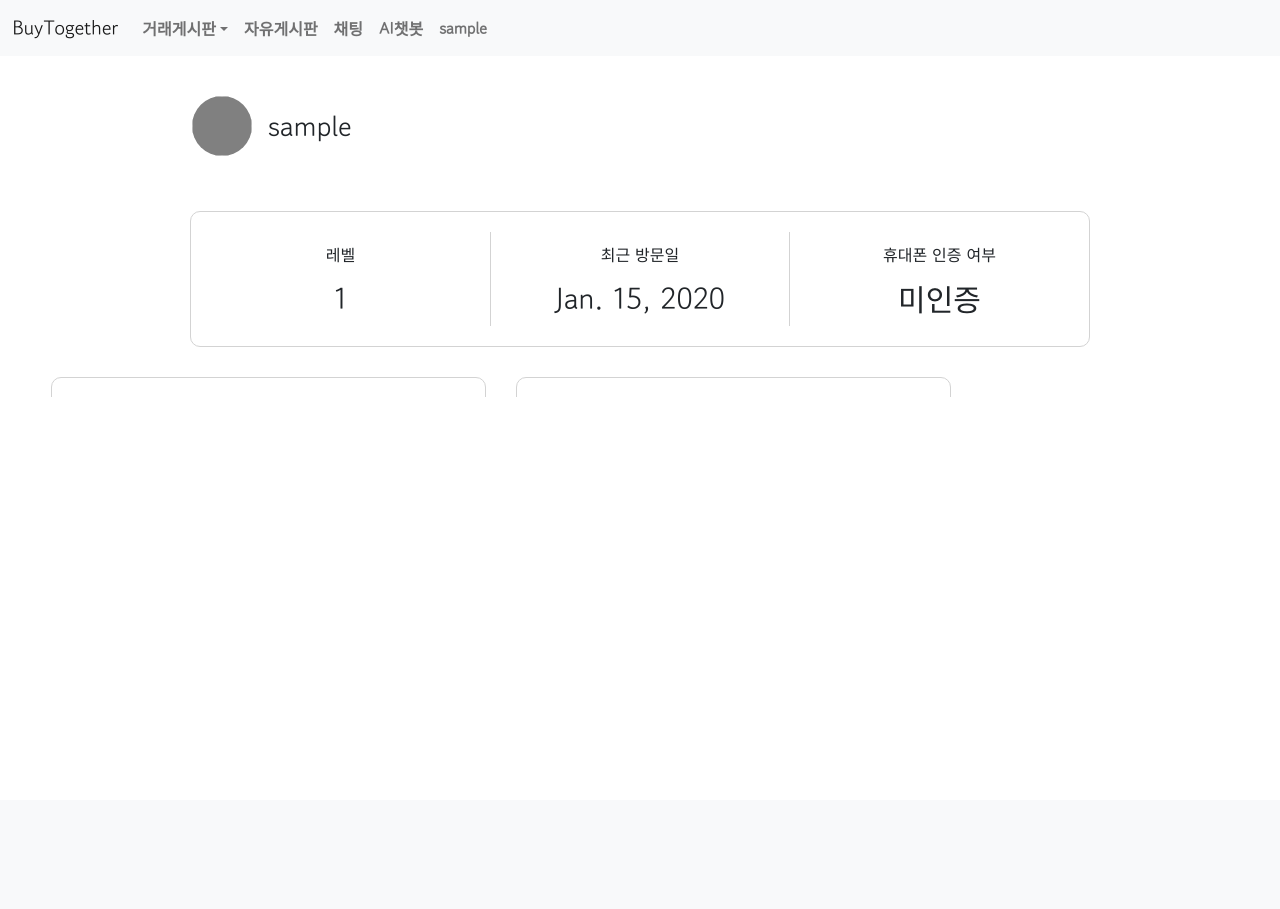
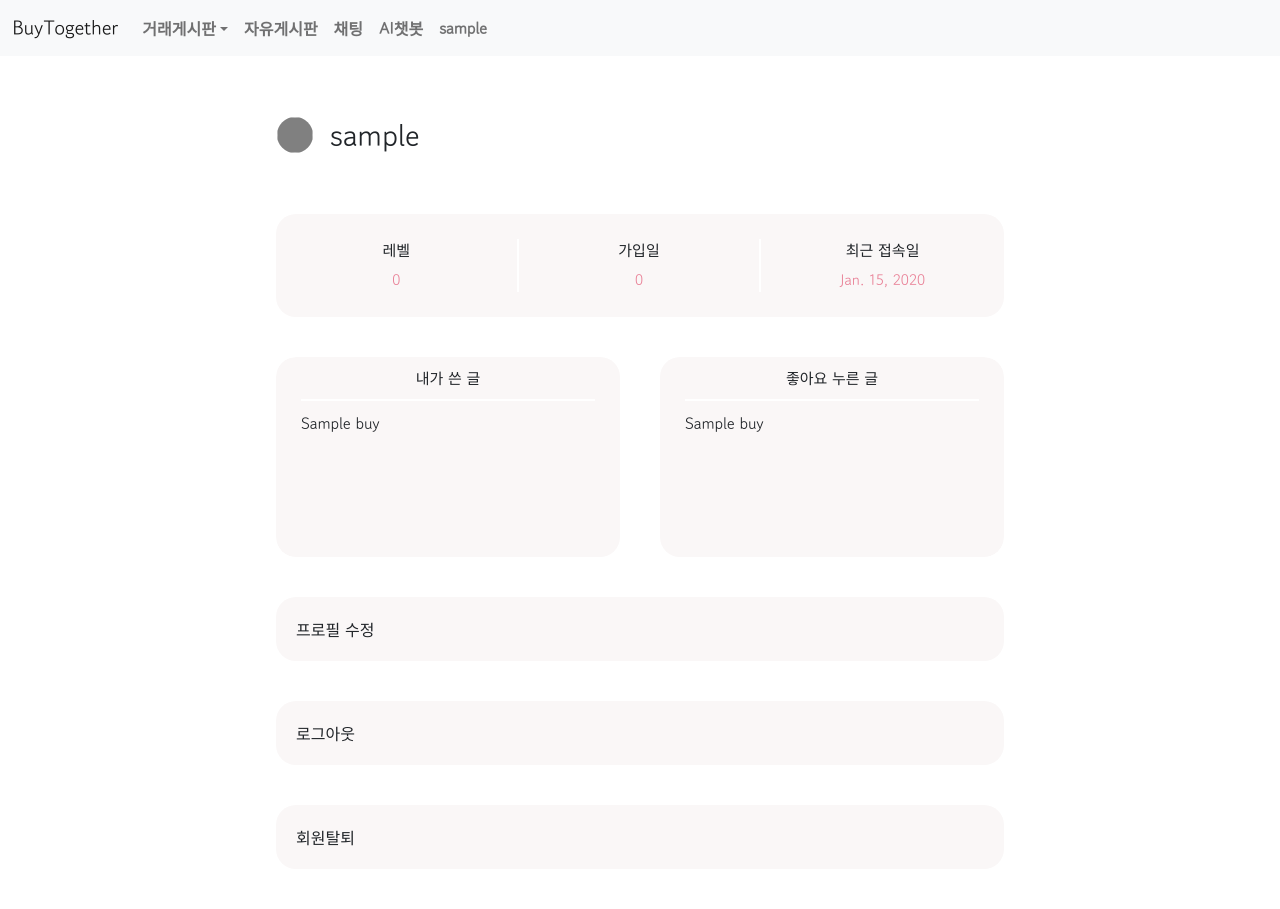
Before and after one commit to 21720819/BT, a Django app: a page that uses templates/profile/home.html in a window 1280 px wide. Before the commit the page ends 397 px from the top, so only its background shows below. Run offline with Django 4.2, Linux system fonts and the light colour scheme; tables that the repository leaves empty hold one stand-in row (values such as "Sample post").

Commit message:
프로필까지

```diff
--- a/static/style.css
+++ b/static/style.css
@@ -25,10 +25,26 @@
 
   padding: 20px 0;
   /* margin-top: 20px; */
-  margin-left: auto;
-  margin-right: auto;
+  margin: 0 auto;
 
   overflow: hidden;
+}
+.detail_nav {
+  width: 100%;
+
+  padding: 0 20px;
+
+  overflow: hidden;
+}
+.detail_navEle {
+  text-decoration: none;
+
+  font-size: 12px;
+  color: grey;
+
+  margin-left: 10px;
+
+  float: right;
 }
 /* .detail_visual {
  width: calc(65% - 40px);
@@ -67,6 +83,7 @@
   /* border-color: lightgrey; */
   border-color: white;
   border-radius: 30px;
+  /* background-color: rgb(250, 247, 247); */
   margin: 20px;
   padding: 20px 0;
   float: right;
@@ -86,7 +103,7 @@
   color: #E98197;
   padding-top: 20px;
 }
-.detail_lev {
+.detail__lev {
   width: 20px;
   height: 20px;
   border-radius: 10px;
@@ -119,7 +136,7 @@
 .detail_likeButton {
   width: 50px;
   height: 50px;
-  margin: 0 20px 0 0;
+  margin: 0 25px 0 0;
   border: 0;
   border-radius: 25px;
   vertical-align: top;
@@ -201,10 +218,13 @@
 
     float: none;
   } */
+  .detail_nav {
+    margin: 5px 0;
+  }
   .detail_img {
     width: calc(100% - 40px);
     height: calc(calc(100vw - 15.15px) - 60px);
-    margin-bottom: 10px;
+    margin-top: 10px;
   }
   .detail_map {
     width: calc(100% - 40px);
@@ -214,6 +234,7 @@
   .detail_main {
     width: calc(100% - 40px);
     padding: 0;
+    margin-top: 10px;
 
     /* float: none; */
   }
@@ -223,100 +244,97 @@
 }
 
 
-.detail_division {
- width: 900px;
- border: 1px solid;
- border-color: lightgrey;
- border-radius: 10px 10px;
- padding: 20px;
- margin-bottom: 30px;
- margin-left: auto;
- margin-right: auto;
-}
-.detail_division_t {
- width: 900px;
- border: 1px solid;
- border-color: lightgrey;
- border-radius: 10px 10px;
- padding: 20px 0;
- margin-bottom: 30px;
- margin-left: auto;
- margin-right: auto;
-}
 
-/* .detail_img_default {
-   width: 858px;
-   height: 600 px;
-   border-radius: 10px 10px;
-   object-fit: cover;
-   background-color: lightgrey;
-   margin-top: 20px;
-} */
-
-.detail_td {
-   width: 299.6px;
-   padding: 5px;
-}
-.detail_table_line {
-   border-right: 1px solid lightgrey;
-   border-left: 1px solid lightgrey;
-}
+/* ---------chat---------- */
 
 
-
-/* ---------chat---------- */
-.chat_img {
- width: 60px;
- height: 60px;
- border-radius: 10px 10px;
+/* ---------profile---------- */
+#profile_table {
+  width: calc(100% - 40px);
+  margin: 40px 20px;
+}
+.profile_img {
+  width: 36px;
+  height: 36px;
+  border-radius: 18px;
   background-color: grey;
 
   display: flex;
   justify-content: center;
   align-items: center;
 }
-.chat_list_text {
- width: 700px;
+.profile_nick {
+  margin: 0;
   padding-left: 15px;
- margin: 0;
+  font-size: 30px;
+  text-overflow: ellipsis;
   overflow: hidden;
- text-overflow: ellipsis;
+}
+.profile_summary {
+  width: calc(100% - 40px);
+  /* height: 140px; */
+  border-radius: 20px;
+  background-color: rgb(250, 247, 247);
+  margin: 20px;
+  padding: 25px 0;
+
+  float: left;
+  overflow: hidden;
+}
+.profile_division {
+  width: calc(calc(100% / 3));
+  float: left;
+}
+.profile_divUpParts {
+  font-size: 15px;
+  text-align: center;
+  /* padding-top: 10px; */
+}
+.profile_divDownParts {
+  font-size: 15px;
+  color: #E98197;
+  /* font-weight: bold; */
+  text-align: center;
+  padding-top: 7.5px;
+  /* padding-bottom: 10px; */
+}
+.profile_verticalHr {
+  border-right: 2px solid white;
+}
+.profile_halfDiv {
+  width: calc(calc(calc(100% - 40px) / 2));
+  min-height: 200px;
+  border-radius: 20px;
+  background-color: rgb(250, 247, 247);
+  padding: 0 25px;
+
+  float: left;
+}
+#profile_myPost {
+  margin-right: 40px;
+}
+.profile_horizontalHr {
+  border-bottom: 2px solid white;
 }
 
-/* ---------profile---------- */
-.profile_img {
- width: 60px;
- height: 60px;
- border-radius: 30px 30px;
- background-color: grey;
+@media screen and (max-width:768px) {
+  #profile_table {
+    margin: 30px 20px;
+  }
+  .profile_summary {
+    margin: 15px 20px;
+  }
+  .profile_halfDiv {
+    width: 100%;
+  }
+  #profile_myPost {
+    margin: 0 0 30px 0;
+  }
+  #profile_delete {
+    margin-bottom: 20px;
+  }
+}
 
- display: flex;
- justify-content: center;
- align-items: center;
-}
-.profile_half_division {
- width: 435px;
- height: 500px;
- border: 1px solid;
- border-color: lightgrey;
- border-radius: 10px 10px;
- margin-bottom: 30px;
- float: left;
-}
-.division_table {
- width: 898px;
- text-align: center;
- border-collapse: collapse;
-}
-.half_division_title {
- padding: 20px;
-}
-.half_division_info {
- padding: 0 20px 20px 20px;
-}
-.profile_list {
- font-size: 20px;
-}
 
 /* ---------font---------- */
 
@@ -333,6 +351,9 @@
 /* ---------create---------- */
 *:focus {
   outline: none;
+}
+.create_img768 {
+  margin-top: 20px;
 }
 .create_pick {
   margin: 20px;
--- a/templates/buy/create.html
+++ b/templates/buy/create.html
@@ -8,7 +8,7 @@
         {% csrf_token %}
 
         <!-- 사진 -->
-        <div class="detail_img" style="position: relative;">
+        <div class="detail_img create_img768" style="position: relative;">
             {{form.photo}}
             <label id="create_pickButton" for="photo" style="z-index: 3;">+</label>
             <img id="create_tempImage" class="create_img" style="z-index: 2;">
--- a/templates/profile/home.html
+++ b/templates/profile/home.html
@@ -2,13 +2,71 @@
 
 {% block content %}
 
-<div class="detail_container">
+<div class="detail_container" style="max-width: 768px;">
+    <table id="profile_table">
+        <tr>
+            <td style="width: 30px;"><img class="profile_img"></td>
+            <td style="font-size: 20px; text-align: left;">
+                <h3 class="profile_nick">{{user.username}}</h3>
+                <!-- <h4 class="profile_text" style="font-size: 15px;">{{user.level}}</h4> -->
+            </td>
+        </tr>
+    </table>
+
+    <div class="profile_summary">
+        <div class="profile_division">
+            <div class="profile_divUpParts profile_verticalHr">레벨</div>
+            <div class="profile_divDownParts profile_verticalHr">0</div>
+        </div>
+        <div class="profile_division">
+            <div class="profile_divUpParts profile_verticalHr">가입일</div>
+            <div class="profile_divDownParts profile_verticalHr">0</div>
+        </div><div class="profile_division">
+            <div class="profile_divUpParts">최근 접속일</div>
+            <div class="profile_divDownParts">{{user.last_login.date}}</div>
+        </div>
+    </div>
+
+    <div class="profile_summary" style="background-color: white; padding: 0;">
+        <div id="profile_myPost" class="profile_halfDiv">
+            <div class="profile_divUpParts profile_horizontalHr" style="margin-bottom: 10px; padding: 10px 0;">내가 쓴 글</div>
+            <div>
+                {% for post in p_post %}
+                    <a href="{% url 'buyDetail' post.id %}" class="profile_list nav-link nav_change_color">{{post.title}}</a>
+                {% endfor %}
+            </div>
+        </div>
+        <div class="profile_halfDiv">
+            <div class="profile_divUpParts profile_horizontalHr" style="margin-bottom: 10px; padding: 10px 0;">좋아요 누른 글</div>
+            <div>
+                {% for like in likes %}
+                    <a href="{% url 'buyDetail' like.id %}" class="profile_list nav-link nav_change_color">{{like.title}}</a>
+                {% endfor %}
+            </div>
+        </div>
+    </div>
+
+    <div class="profile_summary" style="padding: 20px;">
+        <a class="nav-link nav_change_color" href="">프로필 수정</a>
+    </div>
+
+    <div class="profile_summary" style="padding: 20px;">
+        <a class="nav-link nav_change_color" href="{% url 'logout' %}">로그아웃</a>
+    </div>
+
+    <div id="profile_delete" class="profile_summary" style="padding: 20px;">
+        <a class="nav-link nav_change_color" href="">회원탈퇴</a>
+    </div>
+</div>
+
+
+<!-- <div class="detail_container">
     <table style="width: 900px; margin: 20px auto 40px auto;">
         <tr>
             <td style="width: 60px; padding: 0 0 15px 2px;"><img class="profile_img"></td>
             <td style="font-size: 20px; text-align: left; padding-bottom: 15px;">
                 <h3 class="chat_list_text">{{user.username}}</h3>
-                <!-- <h4 class="chat_list_text" style="font-size: 17px;">{{user.username}}</h4> -->
+                <h4 class="chat_list_text" style="font-size: 17px;">{{user.username}}</h4>
             </td>
         </tr>
     </table>
@@ -70,5 +128,5 @@
             <a class="nav-link nav_change_color fw-bold" href="{% url 'logout' %}">회원 탈퇴</a>
         </div>
     </div>
-</div>
+</div> -->
 {% endblock %}
```
Also changed, not shown: templates/buy/detail.html (+12 -14 lines). Lines whose indentation alone changed are shown as unchanged.
